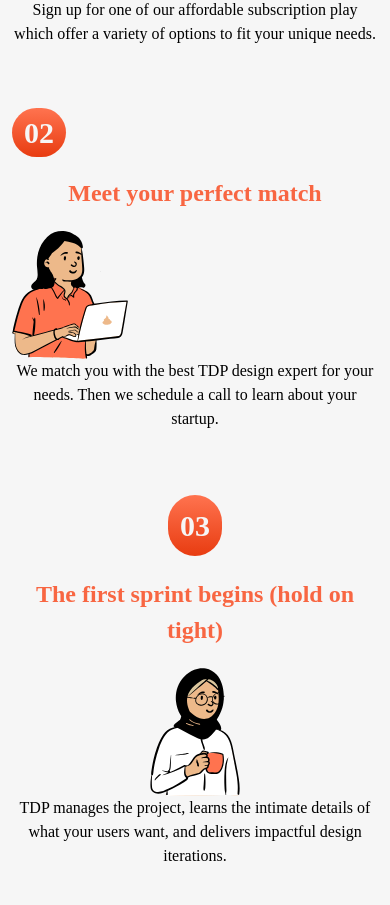
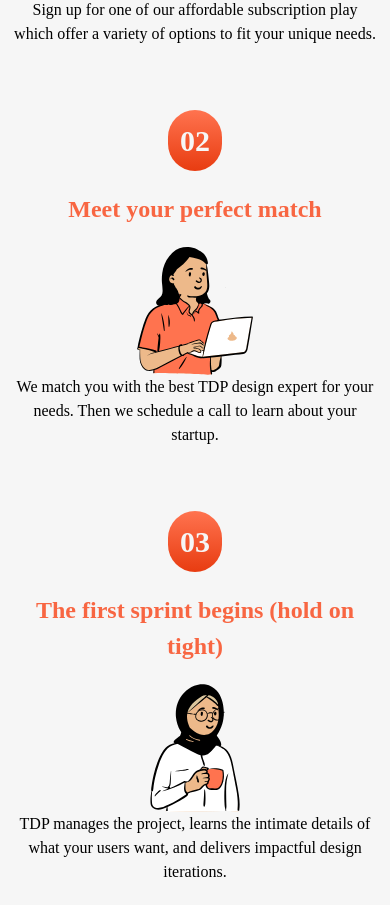
Before and after one commit to NoStackDev/The-Design-Project-Landing-Page, a Next.js app: page / in a window 390 px wide. Shown: the part 2539-3444 px from the top of the page. Built offline with nearby package versions, Linux system fonts and the light colour scheme.

Commit message:
fix: spacing

```diff
--- a/src/app/sections/About2.tsx
+++ b/src/app/sections/About2.tsx
@@ -55,7 +55,7 @@
         transition={{ duration: 0.5 }}
         className="mt-16 flex flex-col lg:flex-row gap-16"
       >
-        <div className="flex flex-col">
+        <div className="flex flex-col md:justify-between">
           <span className="rounded-full text-3xl py-2 px-3 bg-gradient-to-b from-primary-400 to-[#E83C11] font-bold text-white-200 self-center">
             01
           </span>
@@ -73,29 +73,25 @@
           </Paragraph>
         </div>
 
-        <div className="flex flex-col md:justify-between ">
-          <div className="md:flex md:flex-col md:justify-between">
+        <div className="flex flex-col md:justify-between">
           <span className="rounded-full text-3xl py-2 px-3 bg-gradient-to-b from-primary-400 to-[#E83C11] font-bold text-white-200 self-center">
             02
           </span>
           <h3 className="font-bold text-primary-300 text-2xl md:text-3xl lg:text-4xl text-center mt-5">
             Meet your perfect match
           </h3>
-          </div>
-          <div className="md:flex md:flex-col md:items-center">
           <Image
             src={HeroIllustration2}
             alt="illustration of a smilling man using a phone"
-              className="h-32 md:h-40 w-auto mt-5 md:mt-0"
+            className="h-32 md:h-40 w-auto mt-5"
           />
           <Paragraph className="text-center">
-              We match you with the best TDP design expert for your needs. Then
-              we schedule a call to learn about your startup.
+            We match you with the best TDP design expert for your needs. Then we
+            schedule a call to learn about your startup.
           </Paragraph>
         </div>
-        </div>
 
-        <div className="flex flex-col">
+        <div className="flex flex-col md:justify-between">
           <span className="rounded-full text-3xl py-2 px-3 bg-gradient-to-b from-primary-400 to-[#E83C11] font-bold text-white-200 self-center">
             03
           </span>
```
Lines whose indentation alone changed are shown as unchanged.
